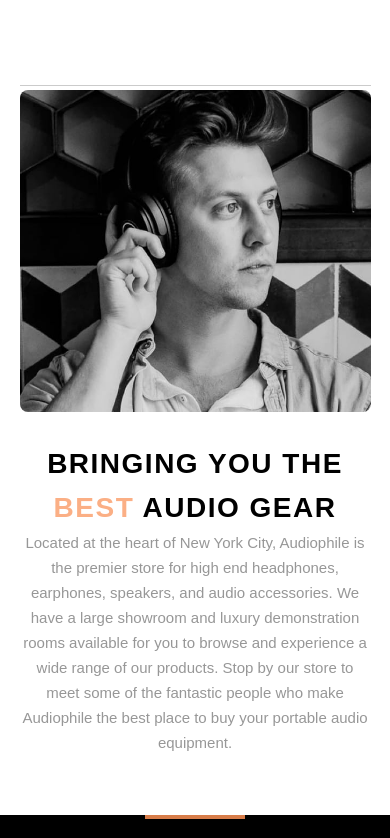
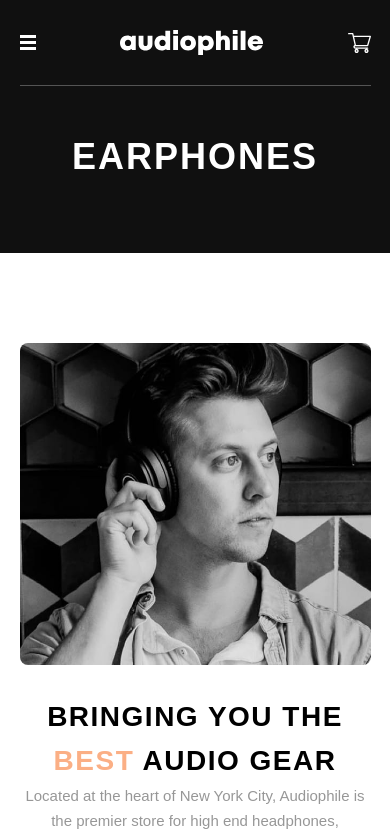
Before and after one commit to sleths/Advanced-ecommerce-website, a React (Create React App) app: page /earphones in a window 390 px wide. Shown: the top 838 px of the page. Built offline with nearby package versions, Linux system fonts and the light colour scheme.

Commit message:
Page routing for Earphones, Speakers.

```diff
--- a/src/App.js
+++ b/src/App.js
@@ -4,6 +4,8 @@
 import { Routes, Route } from "react-router-dom";
 import Home from "./pages/Home";
 import Headphones from "./pages/Headphones";
+import Speakers from "./pages/Speakers";
+import Earphones from "./pages/Earphones";
 
 function App() {
   return (
@@ -12,6 +14,8 @@
       <Routes>
         <Route path="/" element={<Home/>}/>
         <Route path="/headphones" element={<Headphones/>}></Route>
+        <Route path="/speakers" element={<Speakers/>}></Route>
+        <Route path="/earphones" element={<Earphones/>}></Route>
       </Routes>
       <SharedArticleComponent />
       <Footer />
--- a/src/components/ProductHero/index.jsx
+++ b/src/components/ProductHero/index.jsx
@@ -1,10 +1,10 @@
 import styles from "./style.module.scss";
 
-const ProductHero = () => {
+const ProductHero = ({title}) => {
   return (
     <div className={styles.heroContainer}>
       <section className={`container centered ${styles.hero}`}>
-        <h1>Headphones</h1>
+        <h1>{title}</h1>
       </section>
     </div>
   );
--- /dev/null
+++ b/src/pages/Earphones/index.jsx
@@ -0,0 +1,11 @@
+import ProductHero from "../../components/ProductHero";
+
+const Earphones = () => {
+  return (
+    <>
+    <ProductHero title="Earphones"/>
+    </>
+);
+};
+
+export default Earphones;
--- a/src/pages/Headphones/index.jsx
+++ b/src/pages/Headphones/index.jsx
@@ -1,10 +1,10 @@
+import ProductHero from "../../components/ProductHero";
+
 const Headphones = () => {
   return (
-<div>
-<section className="container">
-
-</section>
-</div>
+<>
+<ProductHero title="Headphones"/>
+</>
   );
 };
 
--- /dev/null
+++ b/src/pages/Speakers/index.jsx
@@ -0,0 +1,11 @@
+import ProductHero from "../../components/ProductHero";
+
+const Speakers = () => {
+  return (
+    <>
+    <ProductHero title="Speakers"/>
+    </>
+);
+};
+
+export default Speakers;
```
